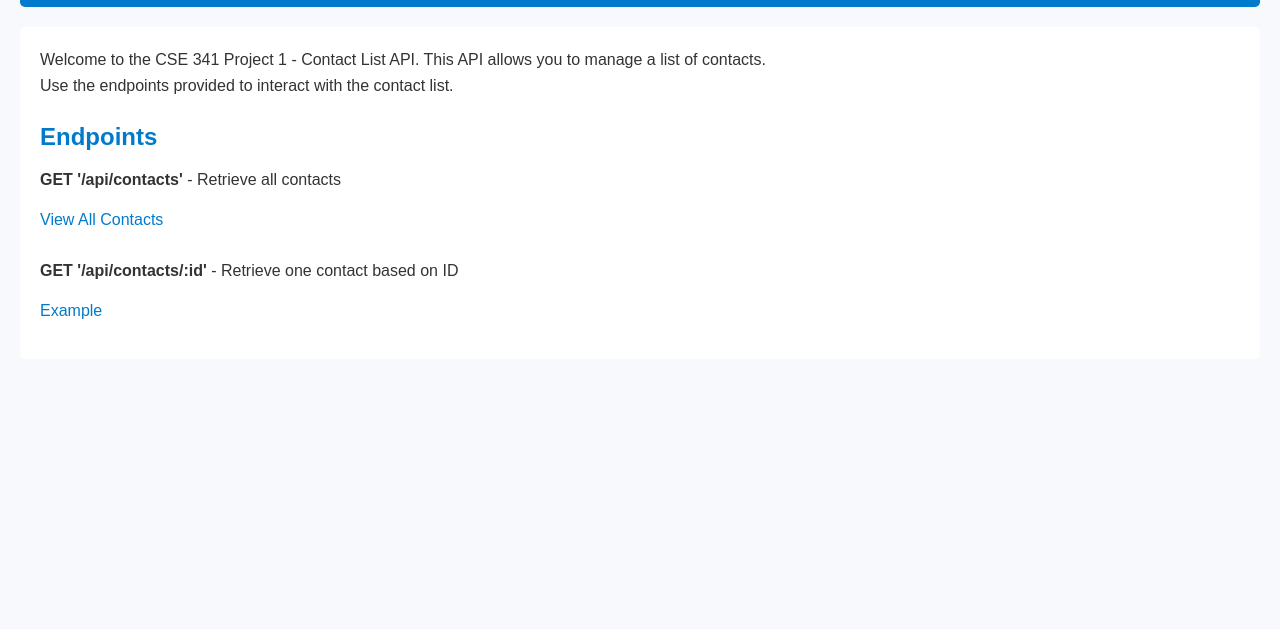
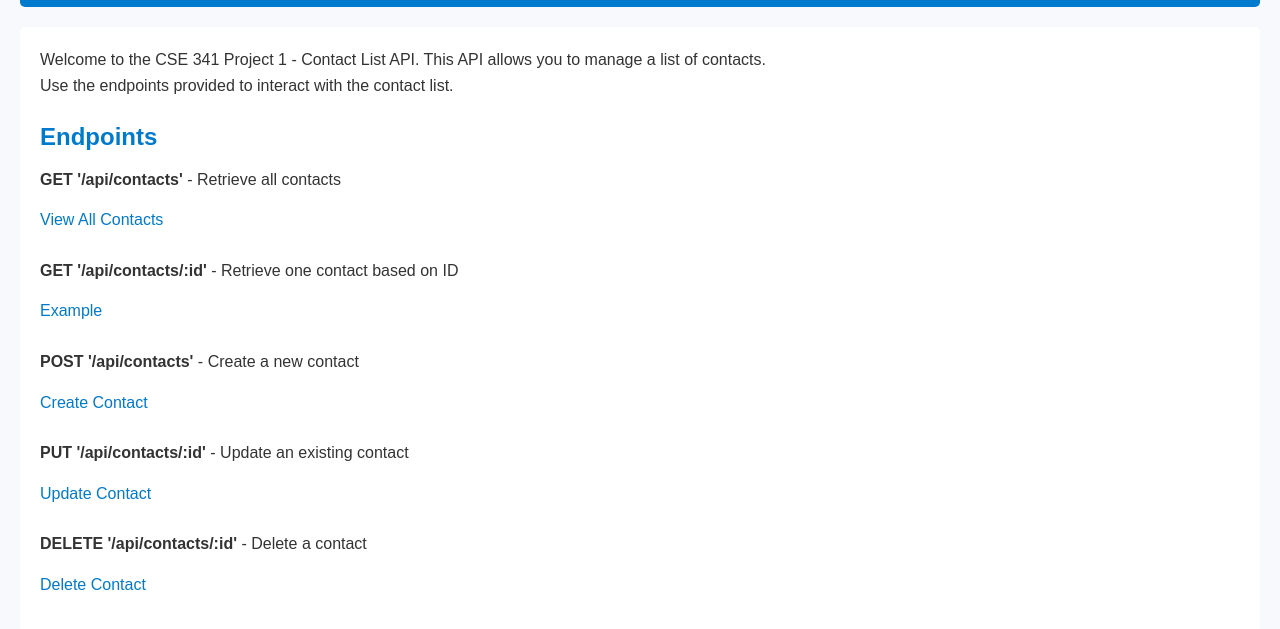
Before and after one commit to nnocj/cse341-project1, a website: page public/index.html in a window 1280 px wide. Shown: the part 99-728 px from the top of the page. Drawn offline with Linux system fonts and the light colour scheme.

Commit message:
updating  .rest file, routes and index.html files

```diff
--- a/public/index.html
+++ b/public/index.html
@@ -22,6 +22,12 @@
                 <a href="https://cse341-project1-abgw.onrender.com/api/contacts" target="_blank">View All Contacts</a>
                 <li><strong>GET '/api/contacts/:id'</strong> - Retrieve one contact based on ID</li>
                 <a href="https://cse341-project1-abgw.onrender.com/api/contacts/68825c5c27c6b982373449c4" target="_blank">Example</a>
+                <li><strong>POST '/api/contacts'</strong> - Create a new contact</li>
+                <a href="https://cse341-project1-abgw.onrender.com/api/createContact" target="_blank">Create Contact</a>
+                <li><strong>PUT '/api/contacts/:id'</strong> - Update an existing contact</li>
+                <a href="https://cse341-project1-abgw.onrender.com/api/updateContact/68825c5c27c6b982373449c4" target="_blank">Update Contact</a>
+                <li><strong>DELETE '/api/contacts/:id'</strong> - Delete a contact</li>
+                <a href="https://cse341-project1-abgw.onrender.com/api/deleteContact/68825c5c27c6b982373449c4" target="_blank">Delete Contact</a>
             </ul>
     </main>
     <script src="./script.js"></script>
```
Also changed, not shown: routes/index.js (+9 -0 lines), 1 other file.
